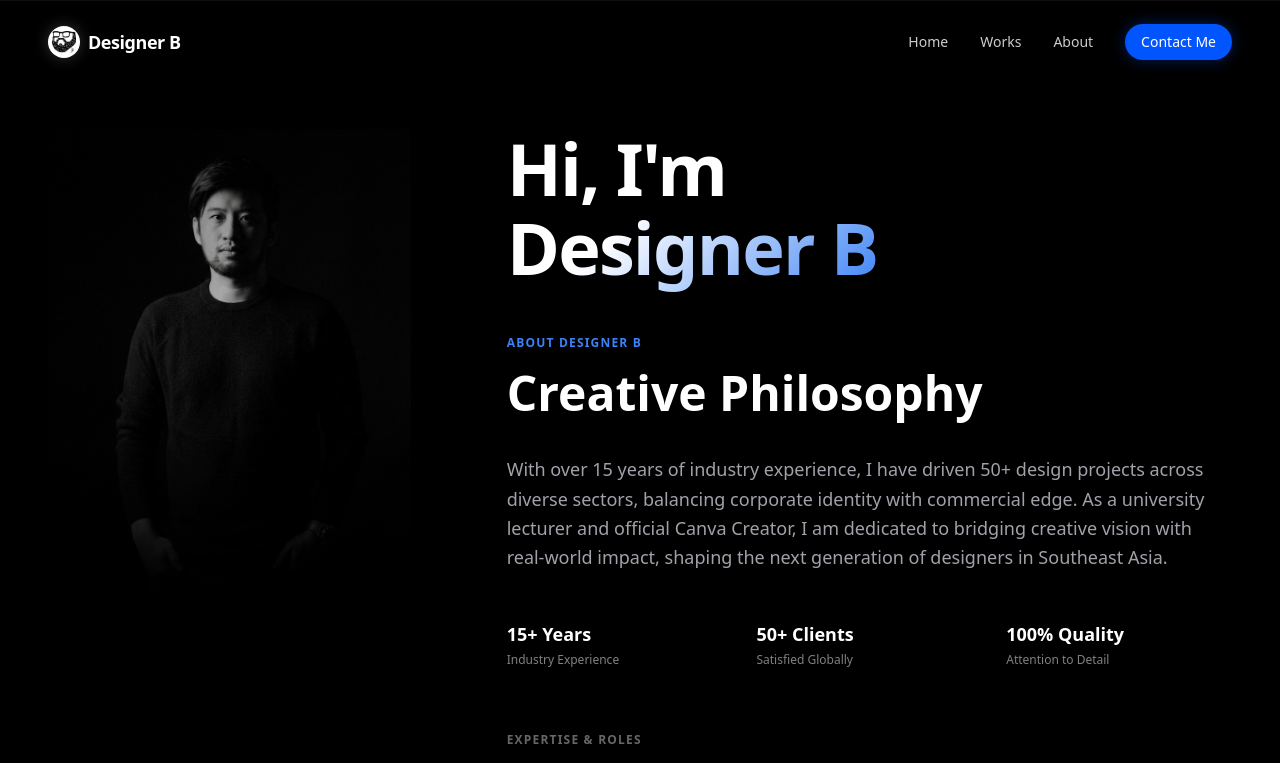
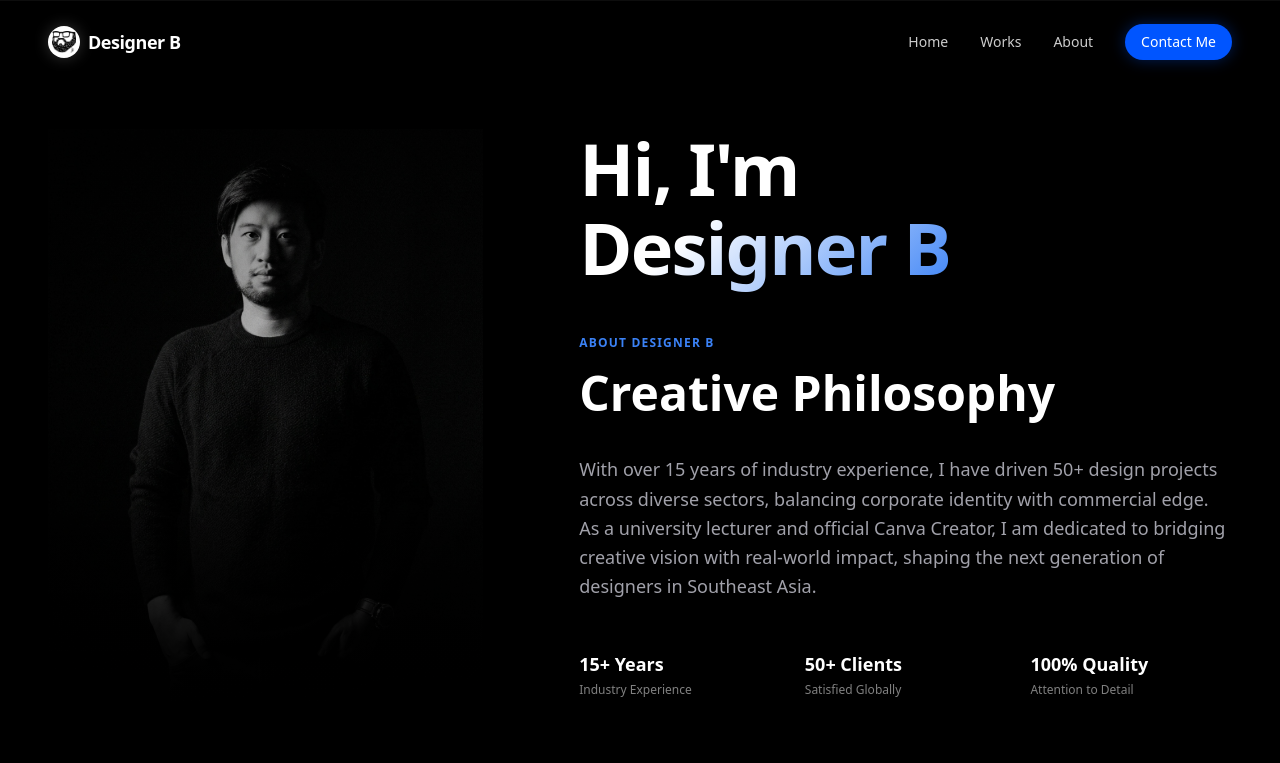
Before and after one commit to benzac115/designerb-landing-page-demo, a Next.js app: page / in a window 1280 px wide. Shown: the top 763 px of the page. Built offline with nearby package versions, Linux system fonts and the light colour scheme.

Commit message:
style: increase size of profile photo

```diff
--- a/src/app/page.tsx
+++ b/src/app/page.tsx
@@ -17,8 +17,8 @@ export default function Home() {
           <div className="max-w-7xl mx-auto px-6 md:px-12 flex flex-col lg:flex-row gap-12 lg:gap-24 relative z-10">
 
             {/* Left Column: Photo */}
-            <div className="lg:w-1/3 flex items-start justify-center lg:justify-start">
-              <div className="relative w-full aspect-[3/4] md:aspect-square lg:aspect-[3/4] max-w-sm mx-auto lg:mx-0">
+            <div className="lg:w-2/5 flex items-start justify-center lg:justify-start">
+              <div className="relative w-full aspect-[3/4] md:aspect-square lg:aspect-[3/4] max-w-md lg:max-w-lg mx-auto lg:mx-0">
                 <Image
                   src="/images/profile.jpg"
                   alt="Designer B Profile"
@@ -33,7 +33,7 @@ export default function Home() {
             </div>
 
             {/* Right Column: Text & Stats */}
-            <div className="lg:w-2/3 space-y-8 flex flex-col justify-center">
+            <div className="lg:w-3/5 space-y-8 flex flex-col justify-center">
               <div>
                 <h1 className="text-5xl md:text-7xl font-black font-sans leading-[1.1] tracking-tight mb-12">
                   <span className="block text-white">Hi, I'm</span>
```
